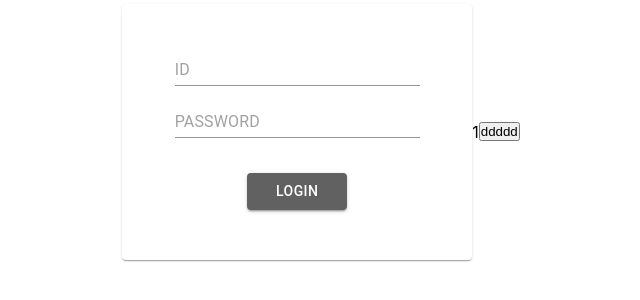
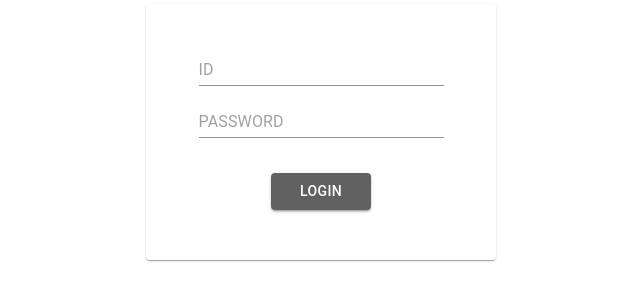
Before and after one commit to eunah3693/p_managementReact, a React (Create React App) app: page / in a window 1280 px wide. Shown: the part 296-596 px from the top of the page, without its empty margins (319-959 px from the left). Built offline with nearby package versions, Linux system fonts and the light colour scheme.

Commit message:
remove login button

```diff
--- a/src/pages/Login.js
+++ b/src/pages/Login.js
@@ -58,25 +58,10 @@ function Login(props) {
                     <Button className={classes.loginButton}  variant="contained" onClick={submitId}>LOGIN</Button>
                 </form>
             </Card>
-            <span>{props.number}</span>
-            <button onClick={props.addNumber}>ddddd</button>
         </div>
     );
 
   }
 
-let mapStateToProps = (state, /*ownProps*/) => {
-    return {
-        number: state.login.number,
-    };
-};
-
-let mapDispatchToProps = (dispatch, /*ownProps*/) => {
-    return {
-        addNumber: () => dispatch({ type: 'INCREMENT' })
-    };
-};
-
-Login = connect(mapStateToProps, mapDispatchToProps)(Login);
 
 export default Login;
```
